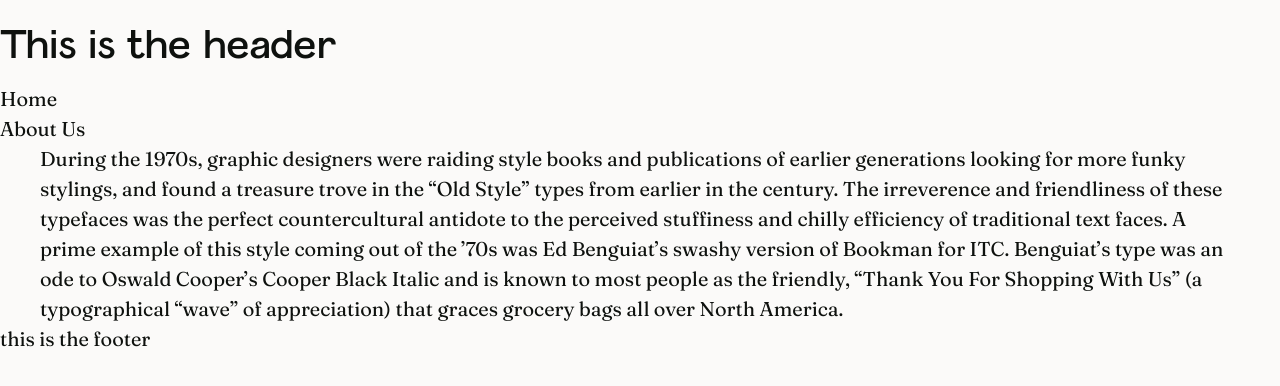
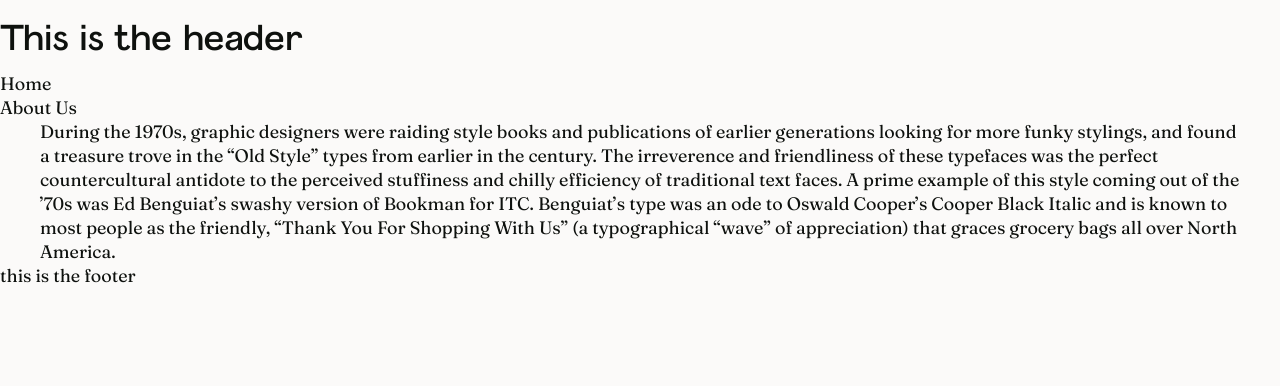
Before and after one commit to okotavio/personal-website-prod, a Next.js app: page / in a window 1280 px wide. Shown: the top 386 px of the page. Built offline with nearby package versions, Linux system fonts and the light colour scheme.

Commit message:
changed body sizes

```diff
--- a/styles/theme.scss
+++ b/styles/theme.scss
@@ -10,8 +10,8 @@
   --color-background-default: var(--color-gray-0);
   --color-text-default: var(--color-gray-900);
 
-  --typography-body-size: 20px;
-  --typography-body-lh: 30px;
+  --typography-body-size: 18px;
+  --typography-body-lh: 24px;
   --typography-body-weight: 400;
 }
 
```
